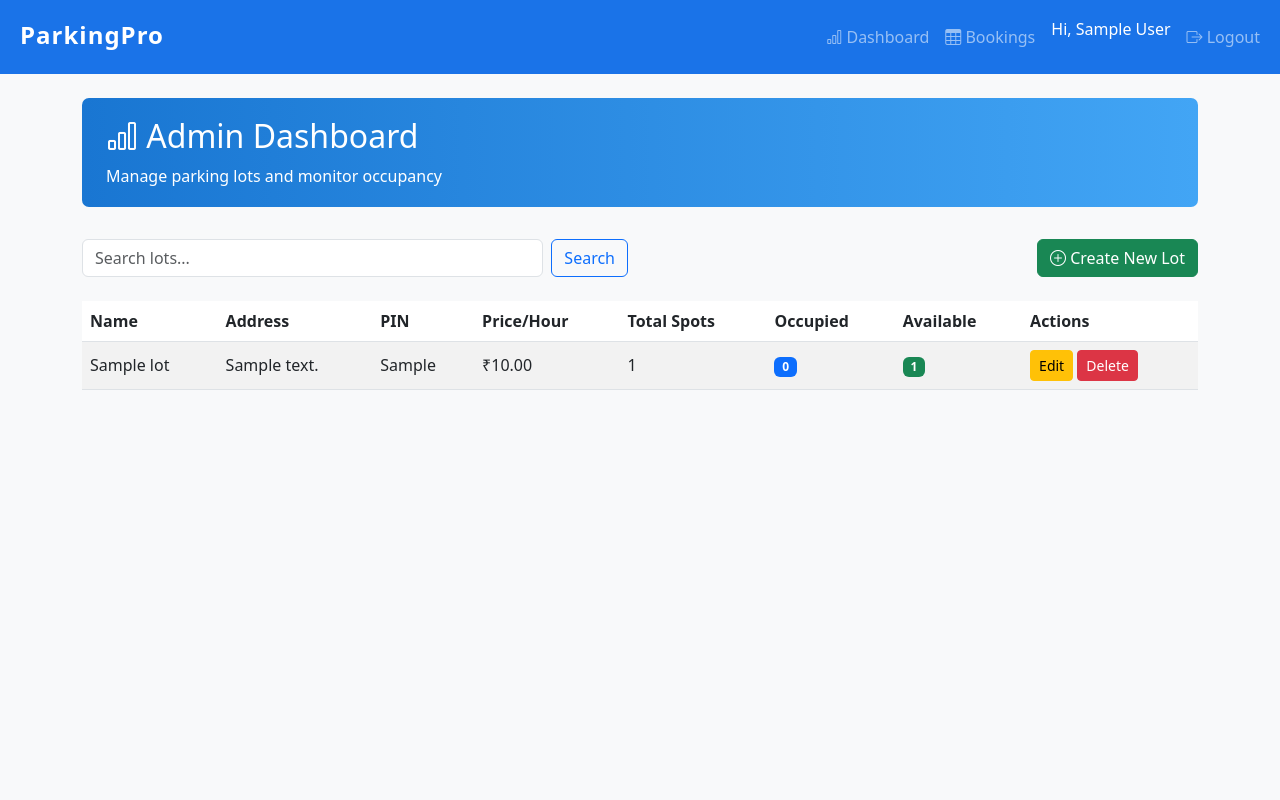
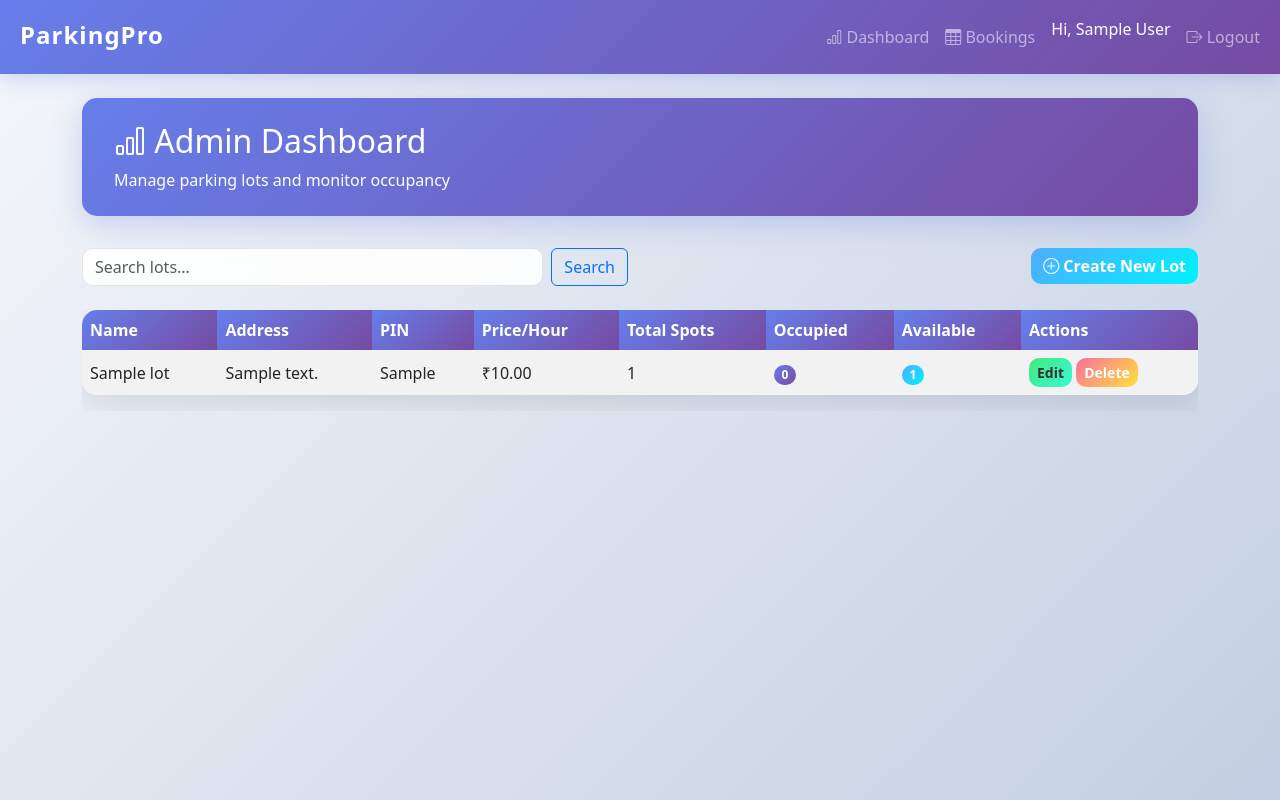
Before and after one commit to Akiladithya/Park_XML, a PHP site: page /admin_dashboard.php in a window 1280 px wide. Run offline with PHP 8.4, Linux system fonts and the light colour scheme; the visitor is signed in with stand-in values (Sample User, id 1); tables that the repository leaves empty hold one stand-in row (values such as "Sample post").

Commit message:
Complete PHP Parking Management System implementation

```diff
--- a/templates/base.php
+++ b/templates/base.php
@@ -9,46 +9,138 @@
   <link rel="stylesheet" href="https://cdn.jsdelivr.net/npm/bootstrap-icons@1.10.0/font/bootstrap-icons.css">
   <style>
     :root {
-      --primary: #1a73e8;
-      --secondary: #ff9800;
-      --danger: #e53935;
-      --success: #43a047;
+      --primary-gradient: linear-gradient(135deg, #667eea 0%, #764ba2 100%);
+      --secondary-gradient: linear-gradient(135deg, #f093fb 0%, #f5576c 100%);
+      --success-gradient: linear-gradient(135deg, #4facfe 0%, #00f2fe 100%);
+      --warning-gradient: linear-gradient(135deg, #43e97b 0%, #38f9d7 100%);
+      --danger-gradient: linear-gradient(135deg, #fa709a 0%, #fee140 100%);
+      --dark-gradient: linear-gradient(135deg, #667eea 0%, #764ba2 100%);
     }
+    body { background: linear-gradient(135deg, #f5f7fa 0%, #c3cfe2 100%); min-height: 100vh; }
     .navbar-brand {
       font-weight: 700;
       letter-spacing: 1px;
       font-size: 1.5rem;
     }
     .dashboard-header {
-      background: linear-gradient(90deg, #1976d2 0%, #42a5f5 100%);
+      background: var(--primary-gradient);
       color: white;
-      border-radius: 7px;
-      padding: 1.2rem 1.5rem;
+      border-radius: 15px;
+      padding: 1.5rem 2rem;
       margin-bottom: 2rem;
+      box-shadow: 0 8px 32px rgba(102, 126, 234, 0.3);
+    }
+    .card {
+      background: rgba(255, 255, 255, 0.95);
+      backdrop-filter: blur(10px);
+      border: 1px solid rgba(255, 255, 255, 0.2);
+      border-radius: 15px;
+      box-shadow: 0 8px 32px rgba(0, 0, 0, 0.1);
+    }
+    .btn-primary {
+      background: var(--primary-gradient);
+      border: none;
+      border-radius: 10px;
+      font-weight: 600;
+      transition: all 0.3s ease;
+    }
+    .btn-primary:hover {
+      transform: translateY(-2px);
+      box-shadow: 0 8px 25px rgba(102, 126, 234, 0.4);
+    }
+    .btn-success {
+      background: var(--success-gradient);
+      border: none;
+      border-radius: 10px;
+      font-weight: 600;
+    }
+    .btn-warning {
+      background: var(--warning-gradient);
+      border: none;
+      border-radius: 10px;
+      font-weight: 600;
+      color: #333;
+    }
+    .btn-danger {
+      background: var(--danger-gradient);
+      border: none;
+      border-radius: 10px;
+      font-weight: 600;
+    }
+    .alert {
+      border-radius: 12px;
+      border: none;
+      backdrop-filter: blur(10px);
+    }
+    .alert-info {
+      background: linear-gradient(135deg, rgba(79, 172, 254, 0.2) 0%, rgba(0, 242, 254, 0.2) 100%);
+      color: #0c5460;
+    }
+    .alert-warning {
+      background: linear-gradient(135deg, rgba(67, 233, 123, 0.2) 0%, rgba(56, 249, 215, 0.2) 100%);
+      color: #0f5132;
     }
     .status-badge {
       font-weight: 600;
       text-transform: uppercase;
       font-size: 0.85em;
       border-radius: 20px;
-      padding: 2px 10px;
+      padding: 4px 12px;
       letter-spacing: 1px;
     }
-    .status-Reserved    { background: #ffd54f; color: #333; }
-    .status-Entered     { background: #90caf9; color: #01357d; }
-    .status-Exited      { background: #c8e6c9; color: #06470c; }
-    .status-Cancelled, .status-cancelled { background: #ef9a9a; color: #b71c1c; }
-    .status-A { background: #43a047; color: white; }
-    .status-R { background: #ffd54f; color: #333; }
-    .status-O { background: #1976d2; color: white; }
-    .table th, .table td { vertical-align: middle !important; }
+    .status-Reserved { background: linear-gradient(135deg, #ffd89b 0%, #19547b 100%); color: white; }
+    .status-Entered { background: linear-gradient(135deg, #667eea 0%, #764ba2 100%); color: white; }
+    .status-Exited { background: linear-gradient(135deg, #4facfe 0%, #00f2fe 100%); color: white; }
+    .status-Cancelled, .status-cancelled { background: linear-gradient(135deg, #fa709a 0%, #fee140 100%); color: white; }
+    .status-A { background: linear-gradient(135deg, #4facfe 0%, #00f2fe 100%); color: white; }
+    .status-R { background: linear-gradient(135deg, #ffd89b 0%, #19547b 100%); color: white; }
+    .status-O { background: linear-gradient(135deg, #667eea 0%, #764ba2 100%); color: white; }
+    .badge {
+      border-radius: 10px;
+      font-weight: 600;
+    }
+    .bg-success { background: var(--success-gradient) !important; }
+    .bg-primary { background: var(--primary-gradient) !important; }
+    .table {
+      background: rgba(255, 255, 255, 0.9);
+      border-radius: 15px;
+      overflow: hidden;
+      box-shadow: 0 8px 32px rgba(0, 0, 0, 0.1);
+    }
+    .table th, .table td { vertical-align: middle !important; border: none; }
+    .table thead th {
+      background: var(--primary-gradient);
+      color: white;
+      font-weight: 600;
+    }
     .flash-area { position: fixed; top: 75px; right: 18px; z-index: 9999; width: 330px; }
-    .brand-logo { font-size: 2rem; vertical-align: middle; color: var(--primary); margin-right: 8px; }
+    .brand-logo { font-size: 2rem; vertical-align: middle; color: white; margin-right: 8px; }
+    .list-group-item {
+      background: rgba(255, 255, 255, 0.9);
+      border: 1px solid rgba(255, 255, 255, 0.2);
+      border-radius: 10px !important;
+      margin-bottom: 8px;
+      transition: all 0.3s ease;
+    }
+    .list-group-item:hover {
+      background: var(--primary-gradient);
+      color: white;
+      transform: translateX(5px);
+    }
+    .form-control, .form-select {
+      border-radius: 10px;
+      border: 1px solid rgba(0, 0, 0, 0.1);
+      background: rgba(255, 255, 255, 0.9);
+    }
+    .form-control:focus, .form-select:focus {
+      border-color: #667eea;
+      box-shadow: 0 0 0 0.2rem rgba(102, 126, 234, 0.25);
+    }
   </style>
 </head>
 <body class="bg-light">
 
-<nav class="navbar navbar-expand-lg navbar-dark" style="background:#1a73e8;">
+<nav class="navbar navbar-expand-lg navbar-dark" style="background: linear-gradient(135deg, #667eea 0%, #764ba2 100%); box-shadow: 0 4px 20px rgba(102, 126, 234, 0.3);">
   <div class="container-fluid">
     <a class="navbar-brand" href="#">
       <span class="brand-logo"><i class="bi bi-parking"></i></span>
```
Also changed, not shown: config/database.php (+10 -5 lines).
